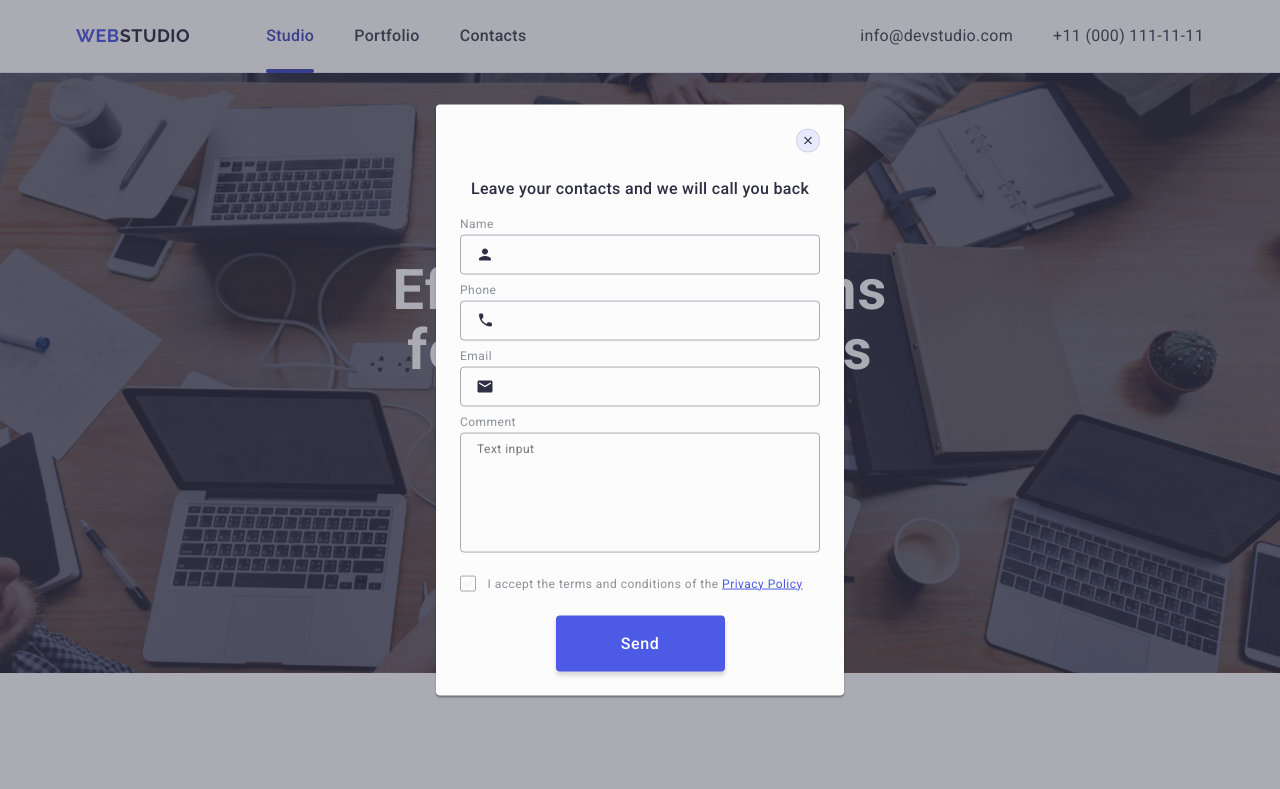
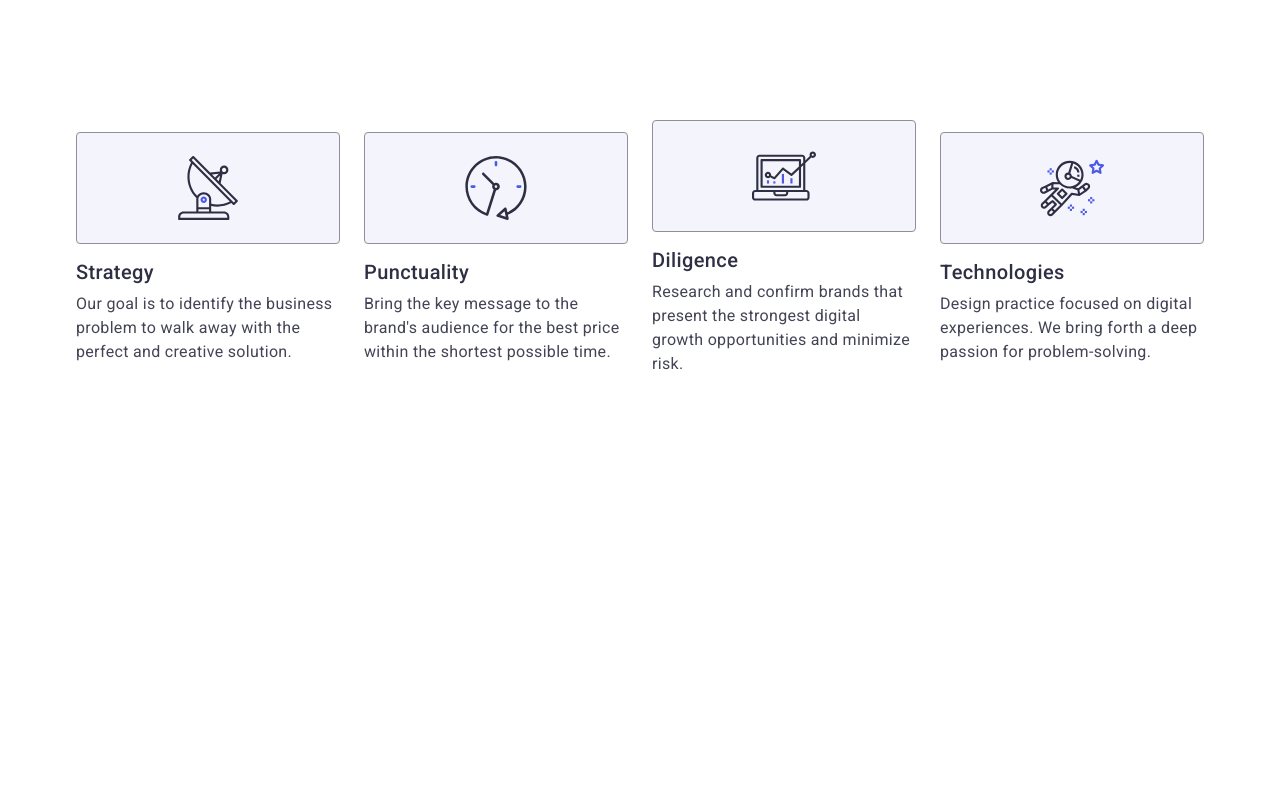
Before and after one commit to 5791-IM/goit-markup-hw-06, a plain HTML site: page index.html in a window 1280 px wide. Shown: the top 789 px of the page. Drawn offline with nearby package versions, Linux system fonts and the light colour scheme.

Commit message:
Advantage section

```diff
--- a/css/styles.css
+++ b/css/styles.css
@@ -39,11 +39,36 @@ img {
   max-width: 100%;
   height: auto;
 }
+/* Container */
+/* Mobile screen */
 
 .container {
-  width: 1158px;
+  max-width: 320px;
+  margin-left: auto;
+  margin-right: auto;
+  padding-left: 16px;
+  padding-right: 16px;
+
+  /* outline: 2px solid red;
+  outline-offset: -2px; */
+}
+
+/* Tablet screen */
+
+@media screen and (min-width: 768px) {
+  .container {
+    max-width: 768px;
+  }
+}
+
+/* Desktop screen */
+
+@media screen and (min-width: 1158px) {
+  .container {
+    max-width: 1158px;
     margin: 0 auto;
     padding: 0 15px;
+  }
 }
 
 /*Start Header */
@@ -221,12 +246,15 @@ img {
 /* End Hero section */
 
 /* Start Advantage section */
+
 .advantage-section {
-  padding: 120px 0;
+  padding: 96px 0;
 }
 .advantage-list {
-  display: flex;
-  gap: 24px;
+  display: inline-flex;
+  flex-direction: column;
+  align-items: center;
+  gap: 72px;
 }
 .visually-hidden {
   position: absolute;
@@ -239,6 +267,56 @@ img {
   clip-path: inset(100%);
   clip: rect(0 0 0 0);
   overflow: hidden;
+}
+.advantage-item {
+  display: flex;
+  width: 288px;
+  flex-direction: column;
+  align-items: flex-start;
+  gap: 8px;
+}
+.advantage-icon {
+  display: none;
+}
+.advantage-title {
+  color: var(--NAVY-BLUE, #2e2f42);
+  text-align: center;
+  font-size: 36px;
+  font-weight: 700;
+  line-height: 1.11;
+  letter-spacing: 0.02em;
+  text-transform: capitalize;
+  align-self: stretch;
+}
+.advantage-text {
+  align-self: stretch;
+  font-weight: 500;
+  line-height: 1.5;
+  letter-spacing: 0.02em;
+}
+
+@media screen and (min-width: 768px) {
+  .advantage-list {
+    display: flex;
+    flex-wrap: wrap;
+    flex-direction: row;
+    gap: 72px 24px;
+  }
+  .advantage-item {
+    width: calc((100% - 24px) / 2);
+  }
+  .advantage-title {
+    align-self: first baseline;
+  }
+}
+
+@media screen and (min-width: 1158px) {
+  .advantage-section {
+    padding: 120px 0;
+  }
+  .advantage-list {
+    display: flex;
+    gap: 24px;
   }
   .advantage-item {
     width: calc((100% - 72px) / 4);
@@ -254,26 +332,22 @@ img {
     border: 1px solid var(--LIGHT-SLATE, #8e8f99);
     background: var(--CLOUD, #f4f4fd);
   }
-
   .advantage-title {
-  margin-bottom: 8px;
-  color: var(--navyblue, #2e2f42);
     font-size: 20px;
     font-weight: 500;
     line-height: 1.2;
-  letter-spacing: 0.02em;
   }
   .advantage-text {
-  color: var(--slate, #434455);
-  line-height: 1.5;
-  letter-spacing: 0.02em;
+    font-weight: 400;
   }
+}
+
 /* End Advantage section */
 
 /* Start Our team section */
 
 .team-section {
-  padding: 120px 0;
+  padding: 96px 0;
   background: var(--cloud, #f4f4fd);
 }
 .team-title {
@@ -287,16 +361,18 @@ img {
   text-transform: capitalize;
 }
 .team-list {
-  width: calc((100%-72px) / 4);
   display: flex;
-  gap: 24px;
-  padding: 0;
   padding-bottom: 0px;
+  flex-direction: column;
+  justify-content: center;
+  align-items: center;
+  gap: 72px;
 }
 .team-item {
+  width: 264px;
   box-shadow: 0px 1px 6px rgba(46, 47, 66, 0.08),
     0px 1px 1px rgba(46, 47, 66, 0.16), 0px 2px 1px rgba(46, 47, 66, 0.08);
-  width: calc((100% - 72px) / 4);
+
   gap: 32px;
   flex-direction: row;
   border: 1px solid #e7e9fc;
@@ -304,15 +380,12 @@ img {
   border-radius: 0px 0px 4px 4px;
   background: var(--WHITE, #fff);
 }
-
 .team-card {
   padding: 32px 0;
 }
-
 .team-subhead-card {
+  color: var(--NAVY-BLUE, #2e2f42);
   text-align: center;
-
-  color: var(--navyblue, #2e2f42);
   font-size: 20px;
   font-weight: 500;
   line-height: 1.2;
@@ -354,9 +427,37 @@ img {
   fill: #f4f4fd;
 }
 
+@media screen and (min-width: 768px) {
+  .team-list {
+    width: 552px;
+    display: inline-flex;
+    flex-direction: row;
+    flex-wrap: wrap;
+    gap: 64px 24px;
+  }
+  .team-item {
+    width: calc((100% - 24px) / 2);
+  }
+}
+
+@media screen and (min-width: 1158px) {
+  .team-section {
+    padding: 120px 0;
+  }
+  .team-list {
+    gap: 24px;
+    width: 1128px;
+  }
+  .team-item {
+    width: calc((100%-72px) / 4);
+  }
+}
+
 /* End Our team section */
 
 /* Start Our Portfolio section */
+
+@media screen and (min-width: 1158px) {
   .portfolio-section {
     padding-top: 120px;
     padding-bottom: 120px;
@@ -429,6 +530,8 @@ img {
     line-height: 1.5;
     letter-spacing: 0.02em;
   }
+}
+
 /* End Our Portfolio section */
 
 /* Start Footer */
--- a/index.html
+++ b/index.html
@@ -25,7 +25,7 @@
   </head>
   <body>
     <!-- Header -->
-    <header class="header">
+    <!-- <header class="header">
       <div class="container header-inner">
         <nav class="header-nav">
           <a class="header-logo-text" href="./index.html"
@@ -59,12 +59,12 @@
           </ul>
         </address>
       </div>
-    </header>
+    </header> -->
 
     <!-- Main -->
     <main>
       <!-- Hero section -->
-      <section class="hero-section">
+      <!-- <section class="hero-section">
         <div class="container">
           <h1 class="hero-title-container">
             Effective Solutions for Your Business
@@ -73,7 +73,7 @@
             Order Service
           </button>
         </div>
-      </section>
+      </section> -->
 
       <!-- Our advantage section -->
       <section class="advantage-section">
@@ -133,7 +133,7 @@
       </section>
 
       <!-- Our team -->
-      <section class="team-section">
+      <!-- <section class="team-section">
         <div class="container">
           <h2 class="team-title">Our Team</h2>
           <ul class="team-list">
@@ -351,10 +351,10 @@
             </li>
           </ul>
         </div>
-      </section>
+      </section> -->
 
       <!-- Our Portfolio section -->
-      <section class="portfolio-section">
+      <!-- <section class="portfolio-section">
         <div class="container">
           <h2 class="portfolio-title">Our Portfolio</h2>
           <ul class="portfolio-list">
@@ -473,11 +473,11 @@
             </li>
           </ul>
         </div>
-      </section>
+      </section> -->
     </main>
 
     <!-- Footer -->
-    <footer class="footer">
+    <!-- <footer class="footer">
       <div class="container">
         <div class="footer-logo">
           <a class="footer-logo-link" href="./index.html"
@@ -536,10 +536,10 @@
               </a>
             </li>
           </ul>
-        </div>
+        </div> -->
 
-        <!-- Form container -->
-        <div class="subscribe-container">
+    <!-- Form container -->
+    <!-- <div class="subscribe-container">
           <p class="subscribe-text">Subscribe</p>
           <form class="footer-form">
             <label class="footer-label">
@@ -560,10 +560,10 @@
           </form>
         </div>
       </div>
-    </footer>
+    </footer> -->
 
     <!-- Modal -->
-    <div class="backdrop is-open">
+    <!-- <div class="backdrop is-open">
       <div class="modal">
         <button class="modal-close" type="button">
           <svg class="modal-close-icon" width="8" height="8">
@@ -574,7 +574,7 @@
         </button>
         <p class="modal-text">Leave your contacts and we will call you back</p>
 
-        <!-- Form -->
+        Form
         <form class="modal-form">
           <div class="form-field">
             <label class="form-label" for="user-name">Name</label>
@@ -663,6 +663,6 @@
           <button class="modal-button" type="submit">Send</button>
         </form>
       </div>
-    </div>
+    </div> -->
   </body>
 </html>
```
Lines whose indentation alone changed are shown as unchanged.
